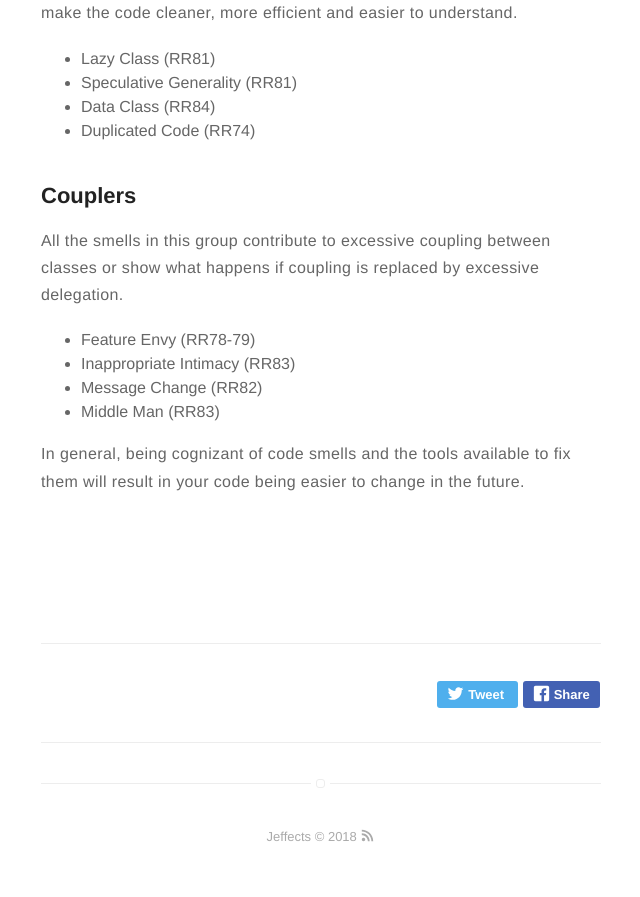
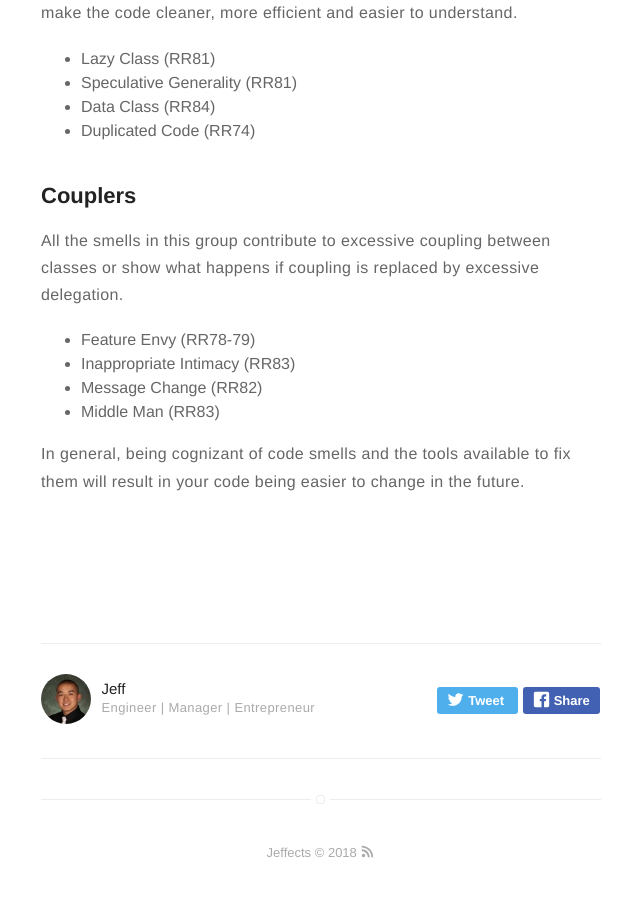
Before and after one commit to jeffects/jeffects.github.io, a Jekyll site: the page built from _posts/2018-04-26-code-smells.md, in a window 1280 px wide and 900 px high, scrolled down 2060 px. Shown: the top 897 px of the window, without its empty margins (319-959 px from the left). Built offline with Jekyll 4.4.1, drawn with Linux system fonts in a browser that asks for light colours.

```diff
--- a/_config.yml
+++ b/_config.yml
@@ -1,6 +1,6 @@
 # main text of home
 name: Jeffects
-bio: Engineering Manager | Technical Lead | Traveler
+bio: Engineer | Manager | Entrepreneur
 
 # twitter summary info
 description: A blog about leadership and technology
@@ -23,6 +23,14 @@ twitter: jeffects01
 linkedin: jeffects
 github: jeffects
 width: normal
+
+authors:
+  Jeffects:
+    name: Jeff
+    bio: 'Engineer | Manager | Entrepreneur'
+    external-image: false
+    picture: assets/images/profile.jpg
+    twitter: jeffects01
 
 # paginate: 5
 # paginate_path: "blog/:num/"
```
Also changed, not shown: _posts/2018-04-26-code-smells.md (+1 -0 lines).
